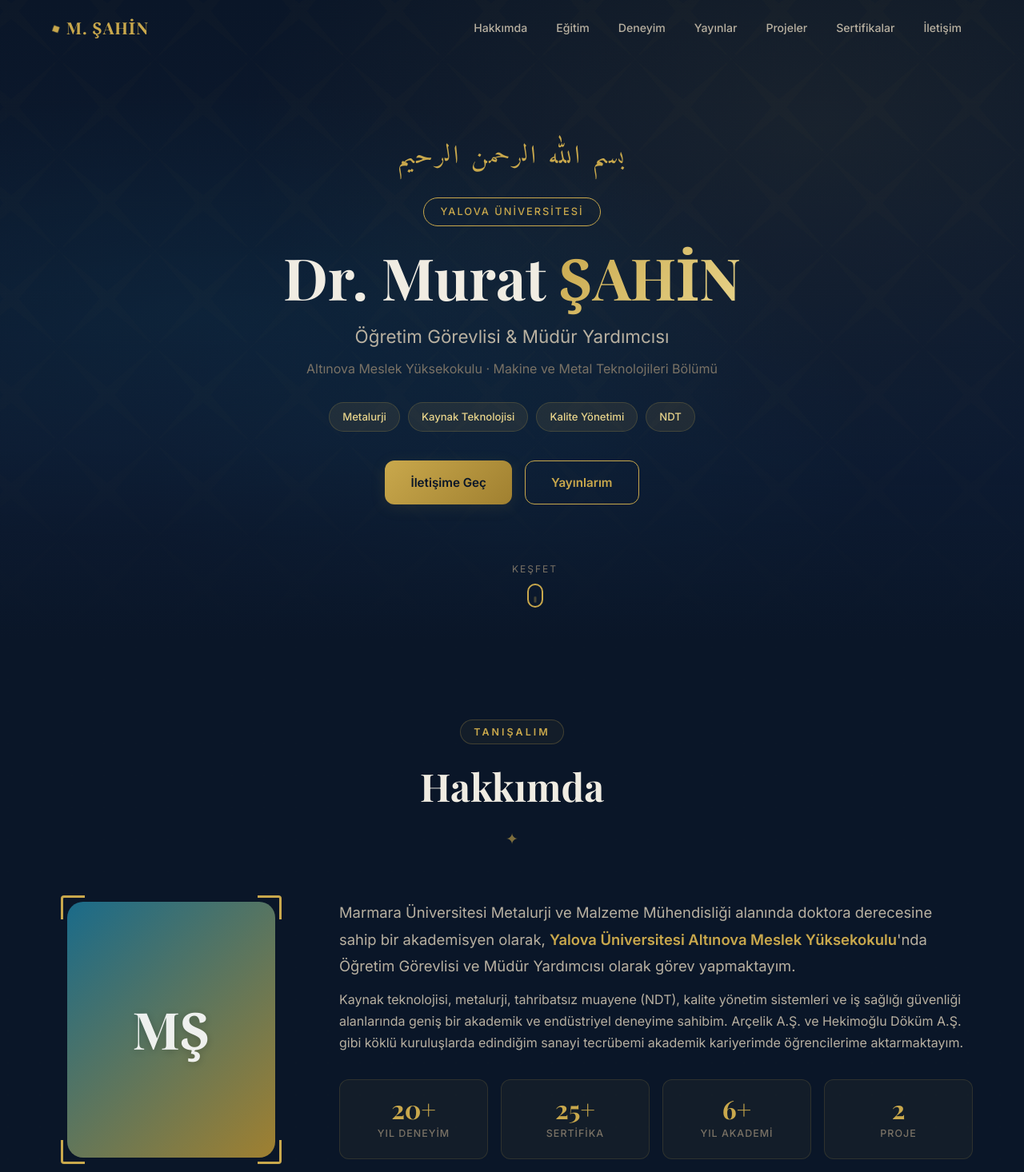
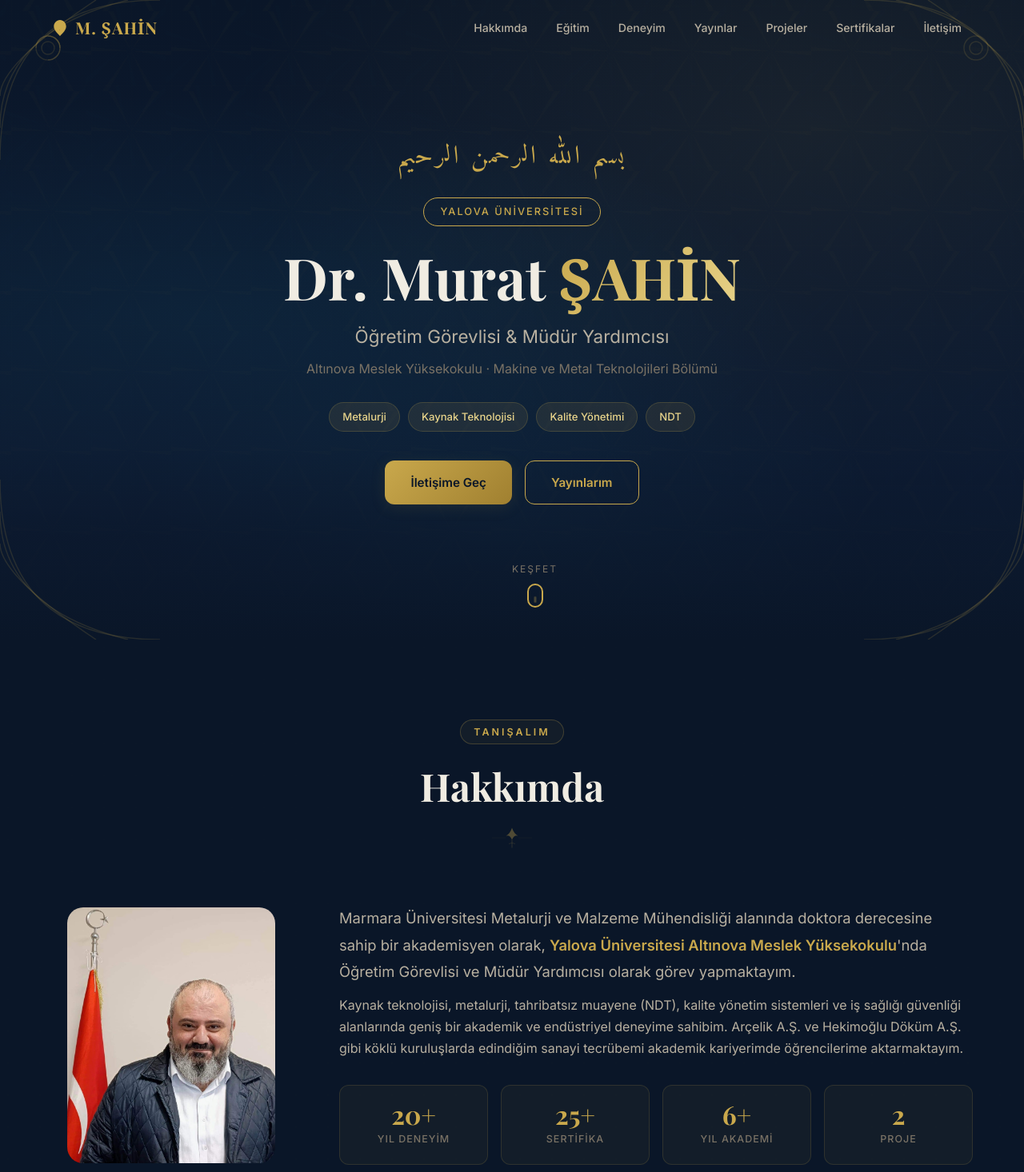
Before and after one commit to muratsahin61/muratsahin61.github.io, a plain HTML site: page index.html in a window 1280 px wide. Shown: the top 1466 px of the page at 80% size. Drawn offline with nearby package versions, Linux system fonts and the light colour scheme.

Commit message:
Add files via upload

```diff
--- a/index.html
+++ b/index.html
@@ -19,7 +19,11 @@
     <nav class="navbar" id="navbar">
         <div class="nav-container">
             <a href="#hero" class="nav-logo">
-                <span class="logo-icon">◆</span> M. ŞAHİN
+                <svg class="logo-icon" width="20" height="20" viewBox="0 0 100 100" fill="currentColor">
+                    <path d="M50 5C30 5 15 22 15 42c0 24 35 53 35 53s35-29 35-53C85 22 70 5 50 5zm0 55c-10 0-18-8-18-18s8-18 18-18c3 0 5.5.7 8 2-4-5-10-8-16-8-12 0-21 9.5-21 21s9 21 21 21c6 0 12-3 16-8-2.5 1.3-5 2-8 2z"/>
+                    <circle cx="68" cy="28" r="6"/>
+                </svg>
+                M. ŞAHİN
             </a>
             <button class="nav-toggle" id="navToggle" aria-label="Menüyü aç">
                 <span></span><span></span><span></span>
@@ -39,6 +43,41 @@
     <!-- Hero Section -->
     <section class="hero" id="hero">
         <div class="geometric-pattern"></div>
+        <!-- Türk Motifi: Köşe Süslemeleri -->
+        <div class="turkish-corner corner-tl">
+            <svg viewBox="0 0 200 200" fill="none" stroke="rgba(201,168,76,0.15)" stroke-width="1.5">
+                <path d="M0 200 Q0 0 200 0" />
+                <path d="M0 160 Q0 40 160 0" />
+                <path d="M0 120 Q0 80 120 0" />
+                <circle cx="60" cy="60" r="15" />
+                <circle cx="60" cy="60" r="8" />
+                <path d="M45 60 A15 15 0 0 1 75 60" />
+                <path d="M60 45 A15 15 0 0 1 60 75" />
+            </svg>
+        </div>
+        <div class="turkish-corner corner-tr">
+            <svg viewBox="0 0 200 200" fill="none" stroke="rgba(201,168,76,0.15)" stroke-width="1.5">
+                <path d="M200 200 Q200 0 0 0" />
+                <path d="M200 160 Q200 40 40 0" />
+                <path d="M200 120 Q200 80 80 0" />
+                <circle cx="140" cy="60" r="15" />
+                <circle cx="140" cy="60" r="8" />
+            </svg>
+        </div>
+        <div class="turkish-corner corner-bl">
+            <svg viewBox="0 0 200 200" fill="none" stroke="rgba(201,168,76,0.15)" stroke-width="1.5">
+                <path d="M0 0 Q0 200 200 200" />
+                <path d="M0 40 Q0 160 160 200" />
+                <path d="M0 80 Q0 120 120 200" />
+            </svg>
+        </div>
+        <div class="turkish-corner corner-br">
+            <svg viewBox="0 0 200 200" fill="none" stroke="rgba(201,168,76,0.15)" stroke-width="1.5">
+                <path d="M200 0 Q200 200 0 200" />
+                <path d="M200 40 Q200 160 40 200" />
+                <path d="M200 80 Q200 120 80 200" />
+            </svg>
+        </div>
         <div class="hero-overlay"></div>
         <div class="hero-content">
             <p class="hero-bismillah" lang="ar">بسم الله الرحمن الرحيم</p>
@@ -70,14 +109,20 @@
             <div class="section-header">
                 <span class="section-tag">Tanışalım</span>
                 <h2 class="section-title">Hakkımda</h2>
-                <div class="ornament">✦</div>
+                <div class="ornament">
+                    <svg class="tulip-ornament" width="60" height="30" viewBox="0 0 120 60" fill="none">
+                        <path d="M60 5 Q55 20 45 25 Q55 22 60 35 Q65 22 75 25 Q65 20 60 5Z" fill="rgba(201,168,76,0.6)"/>
+                        <line x1="60" y1="35" x2="60" y2="55" stroke="rgba(201,168,76,0.4)" stroke-width="1.5"/>
+                        <path d="M52 45 Q60 40 68 45" fill="none" stroke="rgba(201,168,76,0.3)" stroke-width="1.5"/>
+                        <line x1="10" y1="30" x2="45" y2="30" stroke="rgba(201,168,76,0.15)" stroke-width="1"/>
+                        <line x1="75" y1="30" x2="110" y2="30" stroke="rgba(201,168,76,0.15)" stroke-width="1"/>
+                    </svg>
+                </div>
             </div>
             <div class="about-grid">
                 <div class="about-photo">
                     <div class="photo-frame">
-                        <div class="photo-placeholder">
-                            <span class="initials">MŞ</span>
-                        </div>
+                        <img src="profile.jpg" alt="Dr. Murat ŞAHİN" class="profile-img">
                         <div class="frame-corner tl"></div>
                         <div class="frame-corner tr"></div>
                         <div class="frame-corner bl"></div>
@@ -124,7 +169,15 @@
             <div class="section-header">
                 <span class="section-tag">Akademik Geçmiş</span>
                 <h2 class="section-title">Eğitim</h2>
-                <div class="ornament">✦</div>
+                <div class="ornament">
+                    <svg class="tulip-ornament" width="60" height="30" viewBox="0 0 120 60" fill="none">
+                        <path d="M60 5 Q55 20 45 25 Q55 22 60 35 Q65 22 75 25 Q65 20 60 5Z" fill="rgba(201,168,76,0.6)"/>
+                        <line x1="60" y1="35" x2="60" y2="55" stroke="rgba(201,168,76,0.4)" stroke-width="1.5"/>
+                        <path d="M52 45 Q60 40 68 45" fill="none" stroke="rgba(201,168,76,0.3)" stroke-width="1.5"/>
+                        <line x1="10" y1="30" x2="45" y2="30" stroke="rgba(201,168,76,0.15)" stroke-width="1"/>
+                        <line x1="75" y1="30" x2="110" y2="30" stroke="rgba(201,168,76,0.15)" stroke-width="1"/>
+                    </svg>
+                </div>
             </div>
             <div class="timeline">
                 <div class="timeline-item" data-animate>
@@ -548,6 +601,13 @@
         <div class="footer-pattern"></div>
         <div class="container">
             <div class="footer-content">
+                <!-- Hilal ve Yıldız -->
+                <div class="footer-hilal">
+                    <svg width="40" height="40" viewBox="0 0 100 100" fill="rgba(201,168,76,0.4)">
+                        <path d="M50 10C28 10 10 28 10 50s18 40 40 40 40-18 40-40S72 10 50 10zm0 65c-14 0-25-11-25-25s11-25 25-25c4 0 8 1 11 3-6-7-15-11-25-11C22 17 10 29 10 43s12 26 26 26c10 0 19-4 25-11-3 2-7 3-11 3z"/>
+                        <path d="M75 25l3 9h9l-7 5 3 9-8-6-8 6 3-9-7-5h9z"/>
+                    </svg>
+                </div>
                 <p class="footer-bismillah" lang="ar">الحمد لله</p>
                 <p class="footer-name">Dr. Murat ŞAHİN</p>
                 <p class="footer-institution">Yalova Üniversitesi · Altınova Meslek Yüksekokulu</p>
--- a/style.css
+++ b/style.css
@@ -89,19 +89,28 @@ img {
 .geometric-pattern {
     position: absolute;
     inset: 0;
-    opacity: 0.06;
+    opacity: 0.08;
     background-image:
-        /* Large octagonal star pattern */
+        /* Selçuklu yıldız deseni */
         repeating-conic-gradient(
             from 0deg at 50% 50%,
-            transparent 0deg 40deg,
-            rgba(201, 168, 76, 0.3) 40deg 50deg,
-            transparent 50deg 90deg
+            transparent 0deg 30deg,
+            rgba(201, 168, 76, 0.25) 30deg 36deg,
+            transparent 36deg 60deg
         ),
-        /* Grid overlay */
-        linear-gradient(rgba(201, 168, 76, 0.1) 1px, transparent 1px),
-        linear-gradient(90deg, rgba(201, 168, 76, 0.1) 1px, transparent 1px);
-    background-size: 120px 120px, 60px 60px, 60px 60px;
+        repeating-conic-gradient(
+            from 15deg at 50% 50%,
+            transparent 0deg 30deg,
+            rgba(26, 107, 138, 0.15) 30deg 36deg,
+            transparent 36deg 60deg
+        ),
+        /* İznik çini grid */
+        linear-gradient(rgba(201, 168, 76, 0.12) 1px, transparent 1px),
+        linear-gradient(90deg, rgba(201, 168, 76, 0.12) 1px, transparent 1px),
+        /* Diyagonal çizgiler */
+        repeating-linear-gradient(45deg, transparent, transparent 28px, rgba(201, 168, 76, 0.05) 28px, rgba(201, 168, 76, 0.05) 29px),
+        repeating-linear-gradient(-45deg, transparent, transparent 28px, rgba(201, 168, 76, 0.05) 28px, rgba(201, 168, 76, 0.05) 29px);
+    background-size: 100px 100px, 100px 100px, 50px 50px, 50px 50px, 40px 40px, 40px 40px;
     animation: patternDrift 60s linear infinite;
     pointer-events: none;
 }
@@ -185,15 +194,27 @@ img {
 }
 
 .logo-icon {
-    font-size: 0.8rem;
-    animation: logoRotate 8s ease-in-out infinite;
+    width: 22px;
+    height: 22px;
+    color: var(--gold);
+    flex-shrink: 0;
 }
 
-@keyframes logoRotate {
-    0%, 100% { transform: rotate(0deg); }
-    25% { transform: rotate(45deg); }
-    50% { transform: rotate(0deg); }
-    75% { transform: rotate(-45deg); }
+/* === Turkish Corner Motifs === */
+.turkish-corner {
+    position: absolute;
+    width: 200px;
+    height: 200px;
+    z-index: 1;
+    pointer-events: none;
+}
+.turkish-corner.corner-tl { top: 0; left: 0; }
+.turkish-corner.corner-tr { top: 0; right: 0; }
+.turkish-corner.corner-bl { bottom: 0; left: 0; }
+.turkish-corner.corner-br { bottom: 0; right: 0; }
+
+@media (max-width: 768px) {
+    .turkish-corner { width: 120px; height: 120px; }
 }
 
 .nav-menu {
@@ -545,23 +566,23 @@ img {
     margin: 0 auto;
 }
 
-.photo-placeholder {
+.profile-img {
     width: 100%;
     height: 100%;
-    background: linear-gradient(135deg, var(--teal), var(--gold-dark));
+    object-fit: cover;
+    object-position: center top;
     border-radius: 20px;
-    display: flex;
-    align-items: center;
-    justify-content: center;
-    overflow: hidden;
+    filter: brightness(0.95) contrast(1.05);
+    transition: all var(--transition-normal);
 }
 
-.initials {
-    font-family: var(--font-heading);
-    font-size: 4rem;
-    font-weight: 700;
-    color: rgba(255, 255, 255, 0.9);
-    text-shadow: 0 2px 10px rgba(0, 0, 0, 0.2);
+.photo-frame:hover .profile-img {
+    filter: brightness(1) contrast(1.05);
+    transform: scale(1.03);
+}
+
+.photo-frame {
+    overflow: hidden;
 }
 
 .frame-corner {
@@ -1073,6 +1094,15 @@ img {
     z-index: 1;
 }
 
+.footer-hilal {
+    margin-bottom: 16px;
+    opacity: 0.7;
+}
+
+.tulip-ornament {
+    display: inline-block;
+}
+
 .footer-bismillah {
     font-family: var(--font-arabic);
     font-size: 1.8rem;
```
Also changed, not shown: profile.jpg (added).
